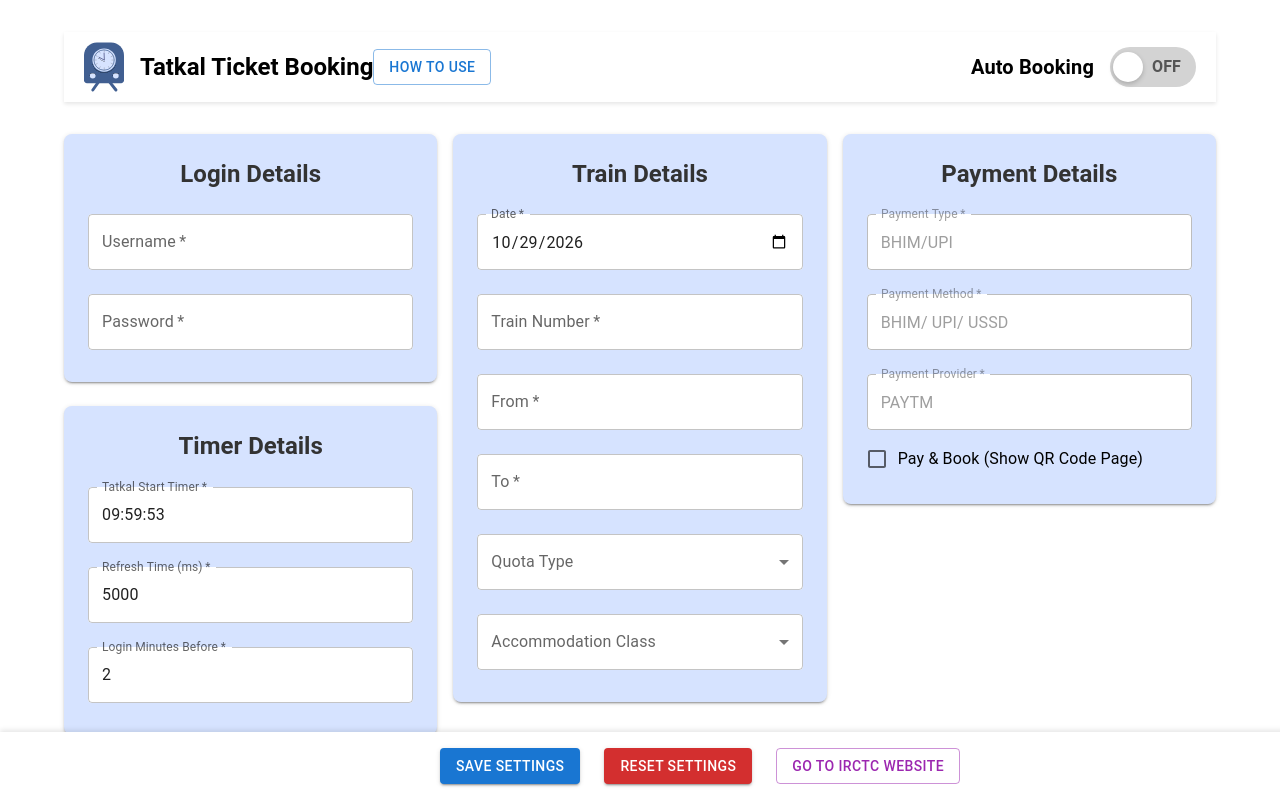
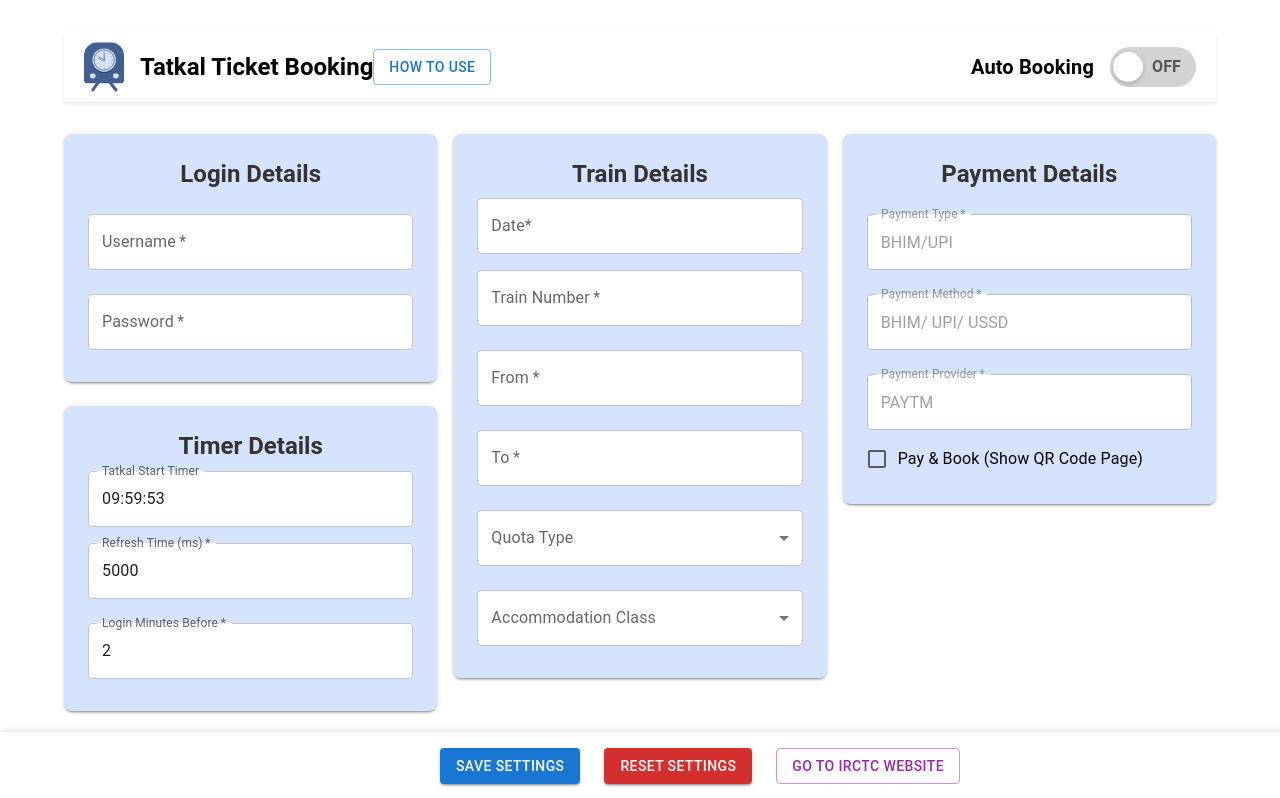
Before and after one commit to ivysana03/irctc-tatkal-ticket-booking, a React (Create React App) app: page / in a window 1280 px wide. Shown: the top 798 px of the page. Built offline with nearby package versions, Linux system fonts and the light colour scheme.

Commit message:
add date and time picker

```diff
--- a/package.json
+++ b/package.json
@@ -19,6 +19,8 @@
     "@mui/icons-material": "^6.1.5",
     "@mui/material": "^6.1.5",
     "@mui/styles": "^6.1.5",
+    "@mui/x-date-pickers": "^7.22.0",
+    "dayjs": "^1.11.13",
     "prop-types": "^15.8.1",
     "react": "^18.2.0",
     "react-dom": "^18.2.0",
--- a/src/App.js
+++ b/src/App.js
@@ -10,21 +10,21 @@ import OtherPreferences from './components/OtherPreferences';
 import Header from './components/Header';
 import ModalPopup from './components/ModalPopup';
 import { useAppContext } from './contexts/AppContext';
+import { useModalContext } from './contexts/ModalContext';
 
 const App = () => {
   const {
     formData,
+    setFormData,
     handleChange,
     isDirty,
     saveFormData,
     toggleAutomation,
-    openModal,
-    isModalOpen,
-    handleCloseModal,
-    modalConfig,
     showButton,
     resetSettings,
   } = useAppContext();
+
+  const { isModalOpen, modalConfig, openModal, closeModal } = useModalContext();
 
   return (
     <Container maxWidth="lg" sx={{ mt: 4 }}>
@@ -44,7 +44,7 @@ const App = () => {
         </Box>
       </Stack>
       <Box flex={1}>
-        <PassengerDetails formData={formData} handleChange={handleChange} />
+        <PassengerDetails formData={formData} setFormData={setFormData} handleChange={handleChange} />
       </Box>
       <Stack direction={{ xs: 'column', md: 'row' }} spacing={3}>
         <Box flex={1}>
@@ -114,10 +114,10 @@ const App = () => {
         {/* Modal Popup */}
         <ModalPopup
           open={isModalOpen}
-          onClose={handleCloseModal}
+          onClose={closeModal}
           onConfirm={() => {
             if (modalConfig.onConfirm) modalConfig.onConfirm();
-            handleCloseModal();
+            closeModal();
           }}
           title={modalConfig.title || ''}
           message={modalConfig.message || ''}
--- /dev/null
+++ b/src/apis.js
@@ -0,0 +1,60 @@
+// apis.js
+const STORAGE_KEY = 'tatkalTicketBookingFormData';
+
+// Async function to get data from Chrome storage
+export const getFormDataFromStorage = async () => {
+  if (typeof chrome !== 'undefined' && chrome.storage) {
+    return new Promise((resolve, reject) => {
+      chrome.storage.local.get([STORAGE_KEY], (result) => {
+        if (chrome.runtime.lastError) {
+          reject(chrome.runtime.lastError);
+        } else {
+          resolve(result[STORAGE_KEY]);
+        }
+      });
+    });
+  }
+  return null;
+};
+
+// Async function to save data to Chrome storage
+export const saveFormDataToStorage = async (formData) => {
+  if (typeof chrome !== 'undefined' && chrome.storage) {
+    return new Promise((resolve, reject) => {
+      chrome.storage.local.set({ [STORAGE_KEY]: formData }, () => {
+        if (chrome.runtime.lastError) {
+          reject(chrome.runtime.lastError);
+        } else {
+          resolve();
+        }
+      });
+    });
+  }
+};
+
+// Async function to remove data from Chrome storage
+export const removeFormDataFromStorage = async () => {
+  if (typeof chrome !== 'undefined' && chrome.storage) {
+    return new Promise((resolve, reject) => {
+      chrome.storage.local.remove([STORAGE_KEY], () => {
+        if (chrome.runtime.lastError) {
+          reject(chrome.runtime.lastError);
+        } else {
+          resolve();
+        }
+      });
+    });
+  }
+};
+
+// New functions for automation status
+export const getAutomationStatus = async () => {
+  const data = await getFormDataFromStorage();
+  return data ? data.automationStatus : false;
+};
+
+export const setAutomationStatus = async (status) => {
+  const data = await getFormDataFromStorage();
+  const updatedData = { ...data, automationStatus: status };
+  await saveFormDataToStorage(updatedData);
+};
--- /dev/null
+++ b/src/components/MyDatePicker.js
@@ -0,0 +1,49 @@
+import React, { useEffect, useState } from 'react';
+import { LocalizationProvider, DatePicker } from '@mui/x-date-pickers';
+import { AdapterDayjs } from '@mui/x-date-pickers/AdapterDayjs';
+import PropTypes from 'prop-types';
+import dayjs from 'dayjs';
+
+export default function MyDatePicker({ formData, handleChange }) {
+  const [selectedDate, setSelectedDate] = useState(null);
+
+  // Use effect to initialize the selected date from formData
+  useEffect(() => {
+    if (formData.dateString) {
+      setSelectedDate(dayjs(formData.dateString, 'YYYY-MM-DD'));
+    }
+  }, [formData.dateString]);
+
+  const handleDateChange = (newValue) => {
+    if (newValue) {
+      const formattedDate = newValue.format('YYYY-MM-DD');
+      setSelectedDate(newValue);
+      handleChange({ target: { name: 'dateString', type: 'date', value: formattedDate } });
+    } else {
+      // If the date is cleared, set selectedDate to null and update formData accordingly
+      setSelectedDate(null);
+      handleChange({ target: { name: 'dateString', type: 'date', value: '' } });
+    }
+  };
+
+  return (
+    <LocalizationProvider dateAdapter={AdapterDayjs}>
+      <DatePicker
+        name='dateString'
+        label="Date*"
+        value={selectedDate}
+        onChange={handleDateChange}
+        format="DD/MM/YYYY" // Ensure you set the format for display
+        sx={{ width: '100%', backgroundColor: 'white', borderRadius: 1 }}
+      />
+    </LocalizationProvider>
+  );
+}
+
+// Add prop types validation
+MyDatePicker.propTypes = {
+  formData: PropTypes.shape({
+    dateString: PropTypes.string,
+  }).isRequired,
+  handleChange: PropTypes.func.isRequired,
+};
--- /dev/null
+++ b/src/components/MyTimePicker.js
@@ -0,0 +1,55 @@
+import React, { useEffect, useState } from 'react';
+import { LocalizationProvider, TimePicker } from '@mui/x-date-pickers';
+import { AdapterDayjs } from '@mui/x-date-pickers/AdapterDayjs';
+import PropTypes from 'prop-types';
+import dayjs from 'dayjs';
+
+function MyTimePicker({ formData, handleChange }) {
+  const [selectedTime, setSelectedTime] = useState(null);
+
+  // Use effect to initialize the selected time from formData
+  useEffect(() => {
+    if (formData.targetTime) {
+      setSelectedTime(dayjs(formData.targetTime, 'HH:mm:ss'));
+    }
+  }, [formData.targetTime]);
+
+  const handleTimeChange = (newValue) => {
+    if (newValue) {
+      const formattedTime = newValue.format('HH:mm:ss'); // Format the time as HH:mm:ss
+      setSelectedTime(newValue);
+      handleChange({ target: { name: 'targetTime', value: formattedTime } });
+    } else {
+      // If the time is cleared, set selectedTime to null and update formData accordingly
+      setSelectedTime(null);
+      handleChange({ target: { name: 'targetTime', value: '' } });
+    }
+  };
+
+  return (
+    <LocalizationProvider dateAdapter={AdapterDayjs}>
+      <TimePicker
+        label="Tatkal Start Timer"
+        value={selectedTime}
+        onChange={handleTimeChange}
+        views={['hours', 'minutes', 'seconds']} // Only hours, minutes, and seconds
+        format="HH:mm:ss" // Ensure the format is set
+        // Ensure 24-hour format
+        ampm={false} // Disable AM/PM
+        timeSteps={{ hours: 1, minutes: 1, seconds: 1 }}
+        placeholder="Enter Tatkal Start Timer i.e. 09:59:53"
+        sx={{ width: '100%', backgroundColor: 'white', borderRadius: 1 }} // Optional styling
+      />
+    </LocalizationProvider>
+  );
+}
+
+// Add prop types validation
+MyTimePicker.propTypes = {
+  formData: PropTypes.shape({
+    targetTime: PropTypes.string, // Validate targetTime as a string
+  }).isRequired,
+  handleChange: PropTypes.func.isRequired, // Validate handleChange as a function
+};
+
+export default MyTimePicker;
--- a/src/components/TimerDetails.js
+++ b/src/components/TimerDetails.js
@@ -2,30 +2,20 @@ import React from 'react';
 import { TextField, Box, Typography } from '@mui/material';
 import PropTypes from 'prop-types';
 import { sharedStyles } from '../styles';
+import MyTimePicker from './MyTimePicker';
 
 function TimerDetails({ formData, handleChange }) {
   return (
-    <Box
-     sx={sharedStyles.container}
-    >
-      <Typography variant="h5" gutterBottom align="center" sx={{ fontWeight: 'bold', color: '#333' }}>
+    <Box sx={sharedStyles.container}>
+      <Typography
+        variant="h5"
+        gutterBottom
+        align="center"
+        sx={{ fontWeight: 'bold', color: '#333' }}
+      >
         Timer Details
       </Typography>
-      <TextField
-        fullWidth
-        label="Tatkal Start Timer"
-        id="targetTime"
-        name="targetTime"
-        value={formData.targetTime}
-        onChange={handleChange}
-        margin="normal"
-        required
-        variant="outlined"
-        placeholder="Enter Tatkal Start Timer i.e. 09:59:53"
-        InputProps={{
-          sx: sharedStyles.input, // Apply shared input styles
-        }}
-      />
+      <MyTimePicker formData={formData} handleChange={handleChange} />
       <TextField
         fullWidth
         label="Refresh Time (ms)"
--- a/src/components/TrainDetails.js
+++ b/src/components/TrainDetails.js
@@ -10,6 +10,7 @@ import {
 } from '@mui/material';
 import PropTypes from 'prop-types';
 import { sharedStyles } from '../styles';
+import MyDatePicker from './MyDatePicker';
 
 function TrainDetails({ formData, handleChange }) {
   return (
@@ -22,21 +23,9 @@ function TrainDetails({ formData, handleChange }) {
       >
         Train Details
       </Typography>
-      <TextField
-        fullWidth
-        label='Date'
-        type='date'
-        id='dateString'
-        name='dateString'
-        value={formData.dateString}
-        onChange={handleChange}
-        margin='normal'
-        required
-        variant='outlined'
-        InputProps={{
-          sx: sharedStyles.input, // Apply shared input styles
-        }}
-      />
+
+      <MyDatePicker formData={formData} handleChange={handleChange}/>
+
       <TextField
         fullWidth
         label='Train Number'
--- a/src/contexts/AppContext.js
+++ b/src/contexts/AppContext.js
@@ -2,20 +2,20 @@ import React, { createContext, useContext, useState, useEffect } from 'react';
 import PropTypes from 'prop-types';
 import { getTimeFromString, isEqual } from '../utils';
 import defaultSettings from '../defaultSettings';
+import { useModalContext } from './ModalContext';
+import { getFormDataFromStorage, saveFormDataToStorage, removeFormDataFromStorage, getAutomationStatus, setAutomationStatus } from '../apis';
 
-const STORAGE_KEY = 'tatkalTicketBookingFormData';
 const AppContext = createContext();
-
 
 export const AppProvider = ({ children }) => {
   const [formData, setFormData] = useState(defaultSettings);
   const [isDirty, setIsDirty] = useState(false);
   const [savedData, setSavedData] = useState(defaultSettings);
   const [isFormLoaded, setIsFormLoaded] = useState(false);
-  const [isModalOpen, setIsModalOpen] = useState(false);
-  const [modalConfig, setModalConfig] = useState({});
   const [showButton, setShowButton] = useState(true);
   const [timerValue, setTimerValue] = useState(0);
+
+  const { closeModal } = useModalContext();
 
   // Handle change for form fields
   const handleChange = (e) => {
@@ -32,19 +32,21 @@ export const AppProvider = ({ children }) => {
     }));
   };
 
-  // Load form data from chrome.storage on mount
+  // Load form data on mount
   useEffect(() => {
-    if (typeof chrome !== 'undefined' && chrome.storage) {
-      chrome.storage.local.get([STORAGE_KEY], (result) => {
-        if (result[STORAGE_KEY]) {
-          setFormData(result[STORAGE_KEY]);
-          setSavedData(result[STORAGE_KEY]);
+    const loadData = async () => {
+      try {
+        const data = await getFormDataFromStorage();
+        if (data) {
+          setFormData(data);
+          setSavedData(data);
         }
         setIsFormLoaded(true);
-      });
-    } else {
-      setIsFormLoaded(true);
-    }
+      } catch (error) {
+        console.error('Failed to load data:', error);
+      }
+    };
+    loadData();
   }, []);
 
   // Track unsaved changes after form load
@@ -55,50 +57,43 @@ export const AppProvider = ({ children }) => {
   }, [formData, savedData, isFormLoaded]);
 
   // Save form data to chrome.storage
-  const saveFormData = () => {
-    if (typeof chrome !== 'undefined' && chrome.storage) {
-      chrome.storage.local.set({ [STORAGE_KEY]: formData }, () => {
-        setSavedData(formData);
-        setIsDirty(false);
-      });
+  const saveFormData = async () => {
+    try {
+      await saveFormDataToStorage(formData);
+      setSavedData(formData);
+      setIsDirty(false);
+    } catch (error) {
+      console.error('Failed to save data:', error);
     }
   };
 
-  // Toggle automation status and update button visibility
-  const toggleAutomation = () => {
-    setFormData((prevState) => {
-      const updatedFormData = {
+  const toggleAutomation = async () => {
+    try {
+      const currentStatus = await getAutomationStatus();
+      const updatedStatus = !currentStatus;
+
+      await setAutomationStatus(updatedStatus);
+
+      setFormData((prevState) => ({
         ...prevState,
-        automationStatus: !prevState.automationStatus,
-      };
-      if (typeof chrome !== 'undefined' && chrome.storage) {
-        chrome.storage.local.set({ [STORAGE_KEY]: updatedFormData });
-      }
-      return updatedFormData;
-    });
-    setShowButton(!formData.automationStatus && timerValue > 0);
+        automationStatus: updatedStatus,
+      }));
+      setShowButton(!updatedStatus && timerValue > 0);
+    } catch (error) {
+      console.error('Failed to toggle automation status:', error);
+    }
   };
 
-  // Open a modal with configuration
-  const openModal = (variant, title, message, onConfirm) => {
-    setModalConfig({ variant, title, message, onConfirm });
-    setIsModalOpen(true);
-  };
-
-  const handleCloseModal = () => {
-    setIsModalOpen(false);
-    setModalConfig({});
-  };
-
-  // Reset form data
-  const resetSettings = () => {
+  const resetSettings = async () => {
     setFormData(defaultSettings);
     setSavedData(defaultSettings);
-    if (typeof chrome !== 'undefined' && chrome.storage) {
-      chrome.storage.local.remove([STORAGE_KEY]);
+    try {
+      await removeFormDataFromStorage();
+    } catch (error) {
+      console.error('Failed to reset settings:', error);
     }
     setIsDirty(false);
-    setIsModalOpen(false);
+    closeModal();
   };
 
   const startCountdown = () => {
@@ -143,10 +138,6 @@ export const AppProvider = ({ children }) => {
         showButton,
         timerValue,
         setTimerValue,
-        openModal,
-        handleCloseModal,
-        isModalOpen,
-        modalConfig,
         resetSettings,
         startCountdown,
       }}
--- /dev/null
+++ b/src/contexts/ModalContext.js
@@ -0,0 +1,33 @@
+import React, { createContext, useContext, useState } from 'react';
+import PropTypes from 'prop-types';
+
+const ModalContext = createContext();
+
+export const ModalProvider = ({ children }) => {
+  const [isModalOpen, setIsModalOpen] = useState(false);
+  const [modalConfig, setModalConfig] = useState({});
+
+  const openModal = (variant, title, message, onConfirm) => {
+    setModalConfig({ variant, title, message, onConfirm });
+    setIsModalOpen(true);
+  };
+
+  const closeModal = () => {
+    setIsModalOpen(false);
+    setModalConfig({});
+  };
+
+  return (
+    <ModalContext.Provider value={{ isModalOpen, modalConfig, openModal, closeModal }}>
+      {children}
+    </ModalContext.Provider>
+  );
+};
+
+export const useModalContext = () => useContext(ModalContext);
+
+ModalProvider.propTypes = {
+  children: PropTypes.node.isRequired,
+};
+
+export default ModalContext;
--- a/src/defaultSettings.js
+++ b/src/defaultSettings.js
@@ -1,5 +1,3 @@
-import { getNextDay } from './utils';
-
 const defaultSettings = {
     automationStatus: false,
     username: '',
@@ -11,7 +9,7 @@ const defaultSettings = {
     to: '',
     quotaType: '',
     accommodationClass: '',
-    dateString: getNextDay(),
+    dateString: '',
     paymentType: 'BHIM/UPI',
     paymentMethod: 'BHIM/ UPI/ USSD',
     paymentProvider: 'PAYTM',
--- a/src/index.js
+++ b/src/index.js
@@ -3,12 +3,16 @@ import ReactDOM from 'react-dom/client';
 import App from './App';
 import './styles.css';
 import { AppProvider } from './contexts/AppContext';
+import { ModalProvider } from './contexts/ModalContext';
 
 const root = ReactDOM.createRoot(document.getElementById('root'));
 root.render(
   <React.StrictMode>
-    <AppProvider>
-      <App />
-    </AppProvider>
+    <ModalProvider>
+      <AppProvider>
+        <App />
+      </AppProvider>
+    </ModalProvider>
+    ,
   </React.StrictMode>
 );
```
Also changed, not shown: 1 other file (tests, documents, lock files or other folders).
